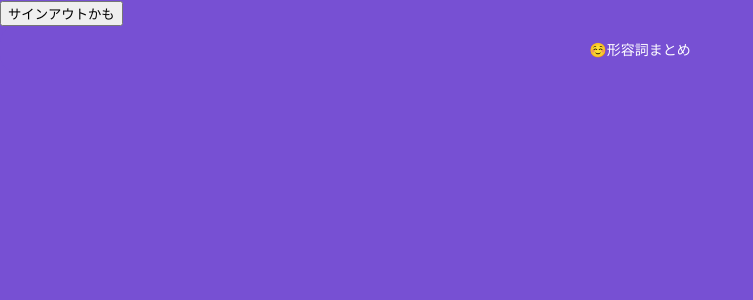
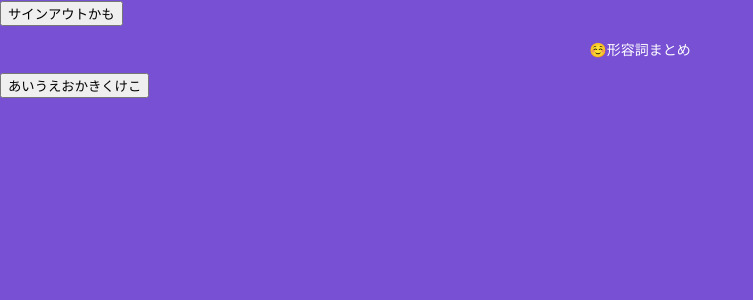
Before and after one commit to kinako1415/lite-vocab, a Next.js app: page / in a window 1280 px wide. Shown: the top 300 px of the page, without its empty margins (0-753 px from the left). Built offline with nearby package versions, Linux system fonts and the light colour scheme; no server answers.

Commit message:
boxes情報の追加関数の作成

```diff
--- a/src/app/page.tsx
+++ b/src/app/page.tsx
@@ -5,6 +5,7 @@ import { useEffect, useState } from "react";
 import { onAuthStateChanged, signOut, User } from "firebase/auth";
 import { deleteSessionCookie } from "./actions/deleteSessionCookie";
 import styles from "./page.module.scss";
+import { addBox } from "@/lib/firestore";
 
 export default function Home() {
   const [user, setUser] = useState<User | null>(null);
@@ -50,6 +51,13 @@ export default function Home() {
         >
           ☺️形容詞まとめ
         </div>
+        <button
+          onClick={() => {
+            addBox();
+          }}
+        >
+          あいうえおかきくけこ
+        </button>
       </div>
       <div>{user ? user.email : ""}</div>
     </div>
--- a/src/lib/firestore.ts
+++ b/src/lib/firestore.ts
@@ -1,13 +1,18 @@
-import { collection, addDoc } from "firebase/firestore";
-import { db } from "./firebase";
+import { collection, addDoc, serverTimestamp } from "firebase/firestore";
+import { auth, db } from "./firebase";
 
-export const addWord = async () => {
+export const addBox = async () => {
   try {
-    const docRef = await addDoc(collection(db, "words"), {
-      word: "friend",
-      meaning: "ともだち",
+    const user = auth.currentUser;
+
+    if (!user) {
+      throw new Error("ログインしていません");
+    }
+
+    await addDoc(collection(db, "users", user.uid, "boxes"), {
+      createdAt: serverTimestamp(),
+      name: "単語まとめ",
     });
-    console.log("Document written", docRef);
   } catch (e) {
     console.error("Error adding document: ", e);
   }
```
